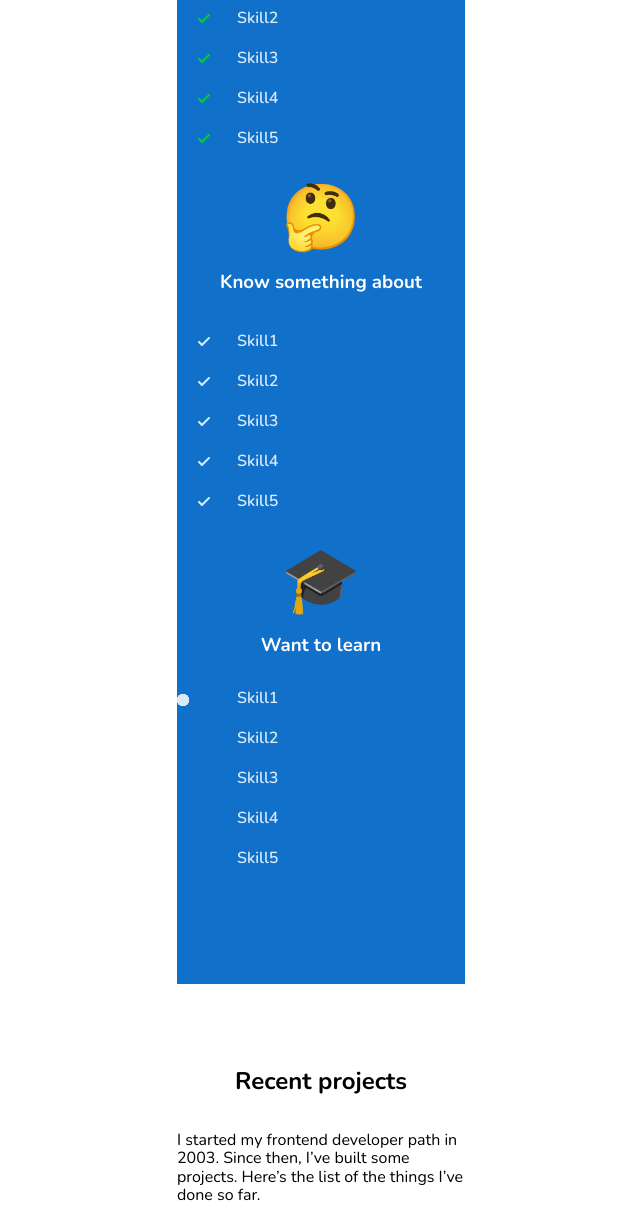
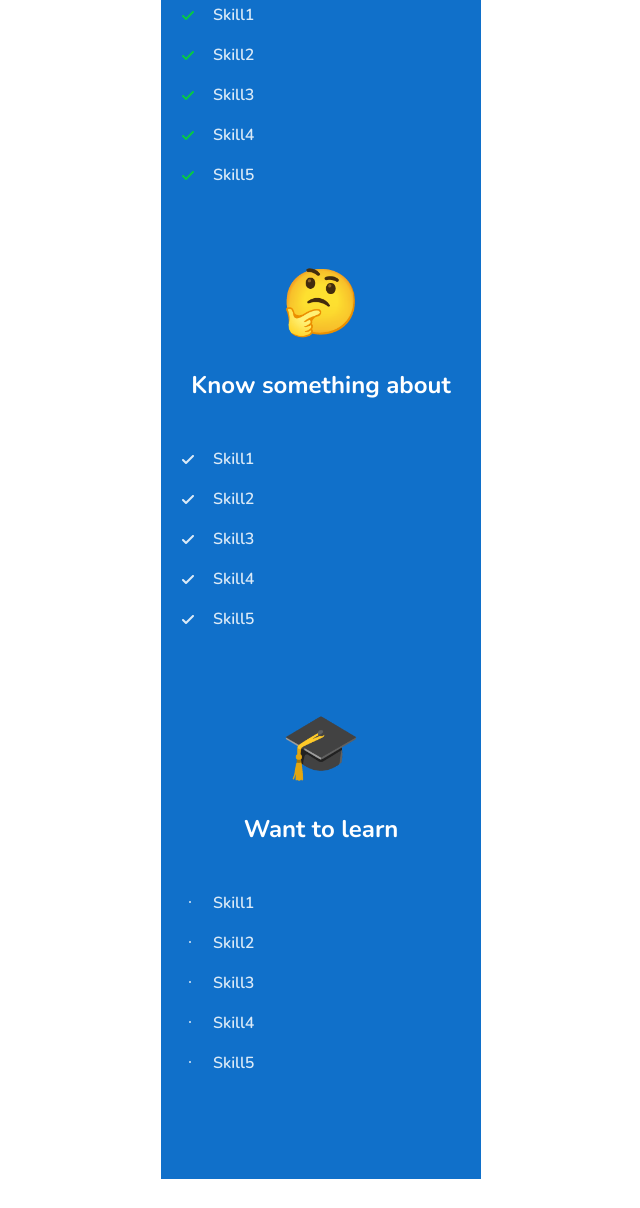
Before and after one commit to mateuszlason/mateuszlason.github.io, a website built with webpack: page src/pages/index.html in a window 1280 px wide. Shown: the part 1097-2305 px from the top of the page, without its empty margins (319-959 px from the left). Built offline with nearby package versions, Linux system fonts and the light colour scheme.

Commit message:
2nd section styles finished/need to swap emojis to Mac's

```diff
--- a/src/scss/intro.scss
+++ b/src/scss/intro.scss
@@ -1,4 +1,6 @@
 .intro {
+  padding-left:16px;
+  padding-right:16px;
   &__bubble {
     display: none;
   }
--- a/src/scss/main.scss
+++ b/src/scss/main.scss
@@ -25,12 +25,12 @@ body {
 }
 
 .main {
-  padding: 0 16px;
   max-width: 320px;
 }
 
 section {
-  padding: 64px 0 88px;
+  padding-top:64px;
+  padding-bottom:88px;
   display: flex;
   justify-items: center;
   align-items: center;
--- a/src/scss/myskills.scss
+++ b/src/scss/myskills.scss
@@ -7,6 +7,7 @@
     font-size: 36px;
     line-height: 48px;
     color: white;
+    margin:0;
   }
 
   &-tree {
@@ -15,7 +16,7 @@
     align-items: center;
     justify-content: center;
     width: 100%;
-
+    margin-top:64px;
     &__icon {
       font-size: 64px;
       line-height: 72px;
@@ -23,6 +24,9 @@
 
     &__heading {
       color: white;
+      font-weight: bold;
+      font-size: 24px;
+      line-height: 44px;
     }
   }
 
@@ -30,11 +34,12 @@
     align-self: flex-start;
     color: $blueLight;
     position: relative;
+    font-weight: 600;
+    font-size: 16px;
+    line-height: 24px;
+    margin: 16px 0 0 0;
     &__item {
-      font-weight: 600;
-      font-size: 16px;
-      line-height: 24px;
-      padding-left:20px;
+      padding-left: 12px;
       margin: 0 0 16px;
     }
     &__first {
@@ -45,20 +50,25 @@
     }
 
     &__third {
-font-size:10px;
-list-style-type: none;
-
-
-    & li:before {
-      content: "";
-      position: absolute;
-      display:block;
-      height:12px;
-      width:12px;
-      background-color:$blueLight;
-      border-radius:50%;
-      left:0;
-      top:8px;
-          }}
+      list-style-type: none;
+      padding: 0;
+      & li.myskills-list__item {
+        padding-left:0px;
+      &:before {
+        content: "";
+    display: inline-flex;
+    height: 2px;
+    width: 2px;
+    background-color: #DBEAF7;
+    border-radius: 50%;
+    margin-left:28px;
+    margin-right:22px;
+    vertical-align: super;
+    align-self: center;
+    align-items: center;
+    justify-content: center;
+      }
+    }
   }
 }
+}
```
